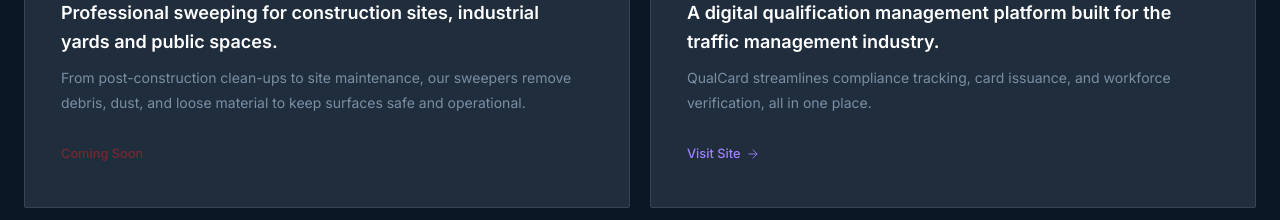
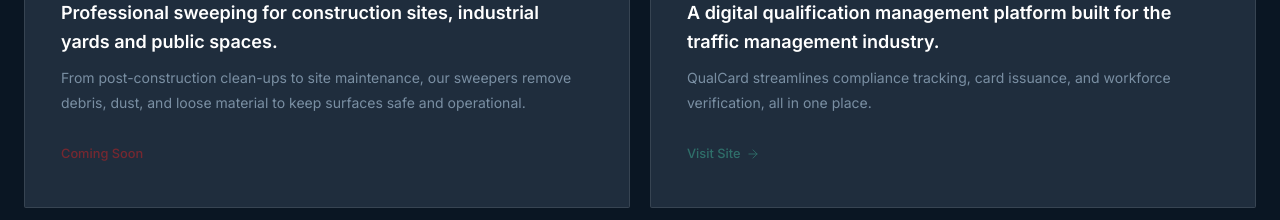
Before and after one commit to ClaudeCodeJones/maw-website, a Next.js app: page /about-us in a window 1280 px wide. Shown: the part 6100-6320 px from the top of the page. Built offline with nearby package versions, Linux system fonts and the light colour scheme.

Commit message:
QC Card fixed

```diff
--- a/app/globals.css
+++ b/app/globals.css
@@ -826,7 +826,7 @@
 .group-card--sweepco  .group-card-cta { color: #cc2324; }
 .group-card--training .group-card-cta { color: rgb(41,131,194); }
 .group-card--temp     .group-card-cta { color: rgb(188,156,34); }
-.group-card--qualcard .group-card-cta { color: rgb(162,128,255); }
+.group-card--qualcard .group-card-cta { color: rgb(47, 111, 106); }
 @media (max-width: 580px) {
   .group-grid { grid-template-columns: 1fr; }
 }
```
